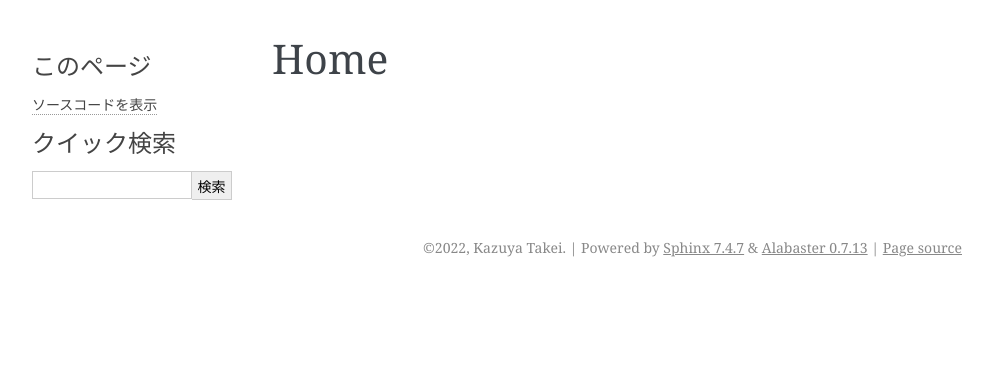
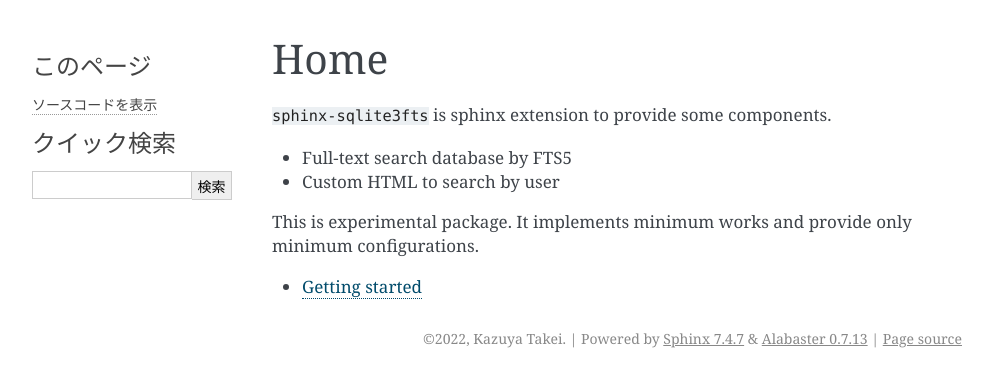
Before and after one commit to attakei-lab/sphinx-sqlite3fts, a Sphinx documentation site: the page built from docs/index.rst, in a window 1280 px wide. Shown: the top 387 px of the page, without its empty margins (148-1141 px from the left). Built offline with Sphinx 7.4.7, drawn with Linux system fonts in a browser that asks for light colours.

Commit message:
docs: First usage document (can generate db.sqlite)

```diff
--- a/docs/conf.py
+++ b/docs/conf.py
@@ -14,7 +14,7 @@
 
 # -- General configuration ---------------------------------------------------
 # https://www.sphinx-doc.org/en/master/usage/configuration.html#general-configuration
-extensions = []
+extensions = ["sphinx_sqlite3fts"]
 templates_path = ["_templates"]
 exclude_patterns = ["_build", "Thumbs.db", ".DS_Store"]
 language = "ja"
--- a/docs/index.rst
+++ b/docs/index.rst
@@ -1,3 +1,16 @@
 ====
 Home
 ====
+
+``sphinx-sqlite3fts`` is sphinx extension to provide some components.
+
+* Full-text search database by FTS5
+* Custom HTML to search by user
+
+This is experimental package.
+It implements minimum works and provide only minimum configurations.
+
+.. toctree::
+   :maxdepth: 1
+
+   getting-started
```
Also changed, not shown: docs/getting-started.rst (added, +47 -0 lines).
